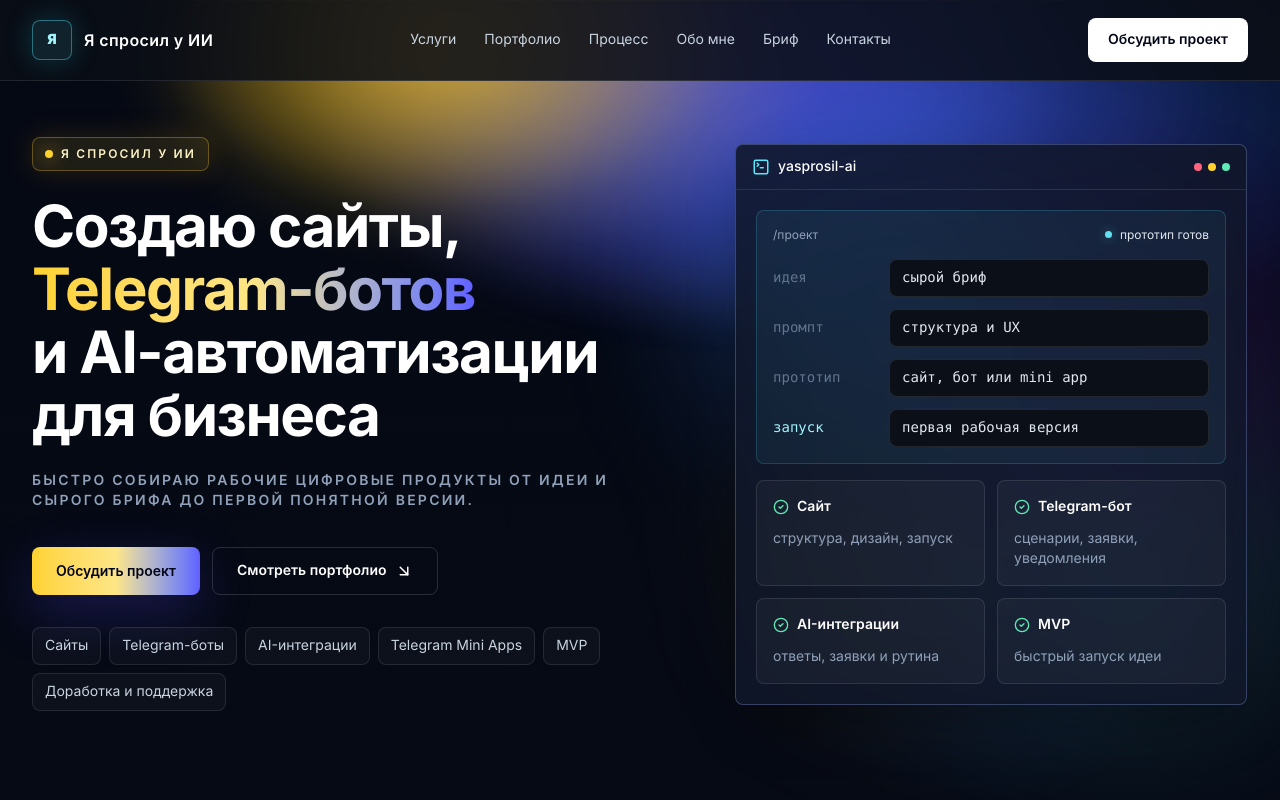
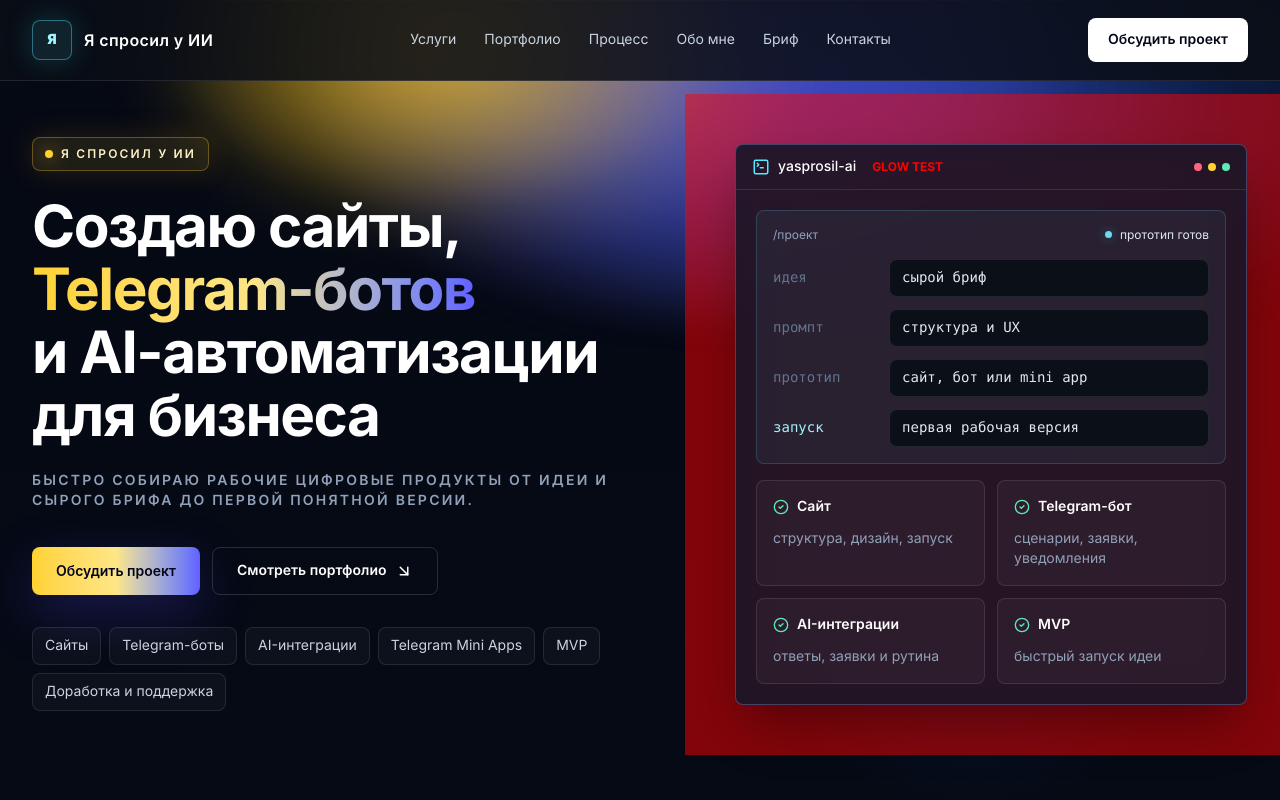
Before and after one commit to yasprosil-ai/portfolio-site, a Next.js app: page / in a window 1280 px wide. Shown: the top 800 px of the page. Built offline with nearby package versions, Linux system fonts and the light colour scheme.

Commit message:
add hero glow inline debug markers

```diff
--- a/components/Hero.jsx
+++ b/components/Hero.jsx
@@ -75,12 +75,38 @@ export default function Hero() {
           className="hero-reveal relative isolate mx-auto w-full min-w-0 max-w-full overflow-visible sm:max-w-[32rem] lg:ml-auto"
           style={{ "--hero-delay": "560ms" }}
         >
-          <div className="heroGlowDebug absolute -inset-16 z-0 rounded-[40px]" aria-hidden="true" />
-          <div className="relative z-10 overflow-hidden rounded-lg border border-indigo-300/28 bg-[#10172A]/88 shadow-2xl shadow-black/40 backdrop-blur-xl">
+          <div
+            aria-hidden="true"
+            style={{
+              position: "absolute",
+              inset: "-50px",
+              background: "red",
+              opacity: 0.5,
+              zIndex: 0,
+              pointerEvents: "none",
+            }}
+          />
+          <div
+            className="overflow-hidden rounded-lg border border-indigo-300/28 bg-[#10172A]/88 shadow-2xl shadow-black/40 backdrop-blur-xl"
+            style={{
+              position: "relative",
+              zIndex: 1,
+            }}
+          >
             <div className="flex items-center justify-between border-b border-white/10 px-4 py-3">
               <div className="flex items-center gap-2 text-sm font-medium text-white">
                 <TerminalSquare size={18} className="text-cyan-300" />
                 yasprosil-ai
+                <span
+                  style={{
+                    color: "red",
+                    fontSize: "12px",
+                    fontWeight: 700,
+                    marginLeft: "8px",
+                  }}
+                >
+                  GLOW TEST
+                </span>
               </div>
               <div className="flex gap-1.5">
                 <span className="size-2 rounded-full bg-rose-400" />
```
